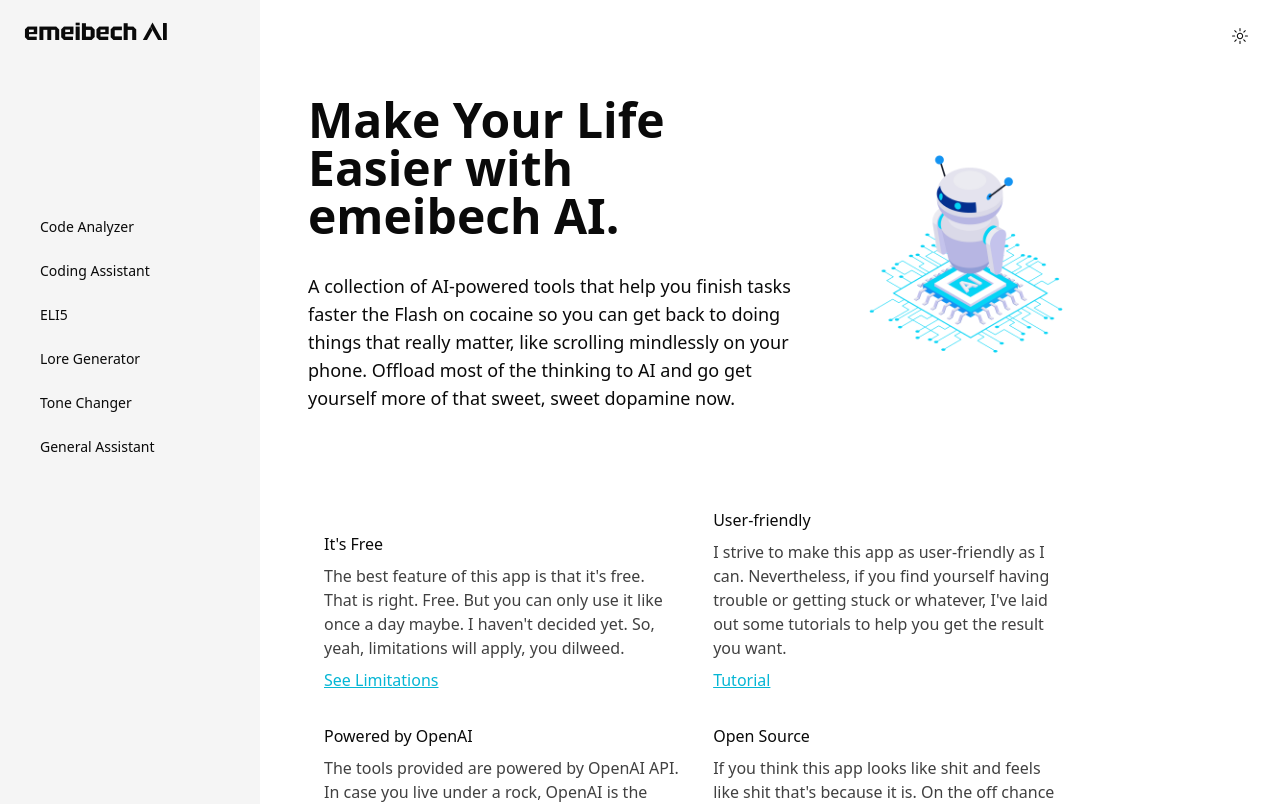
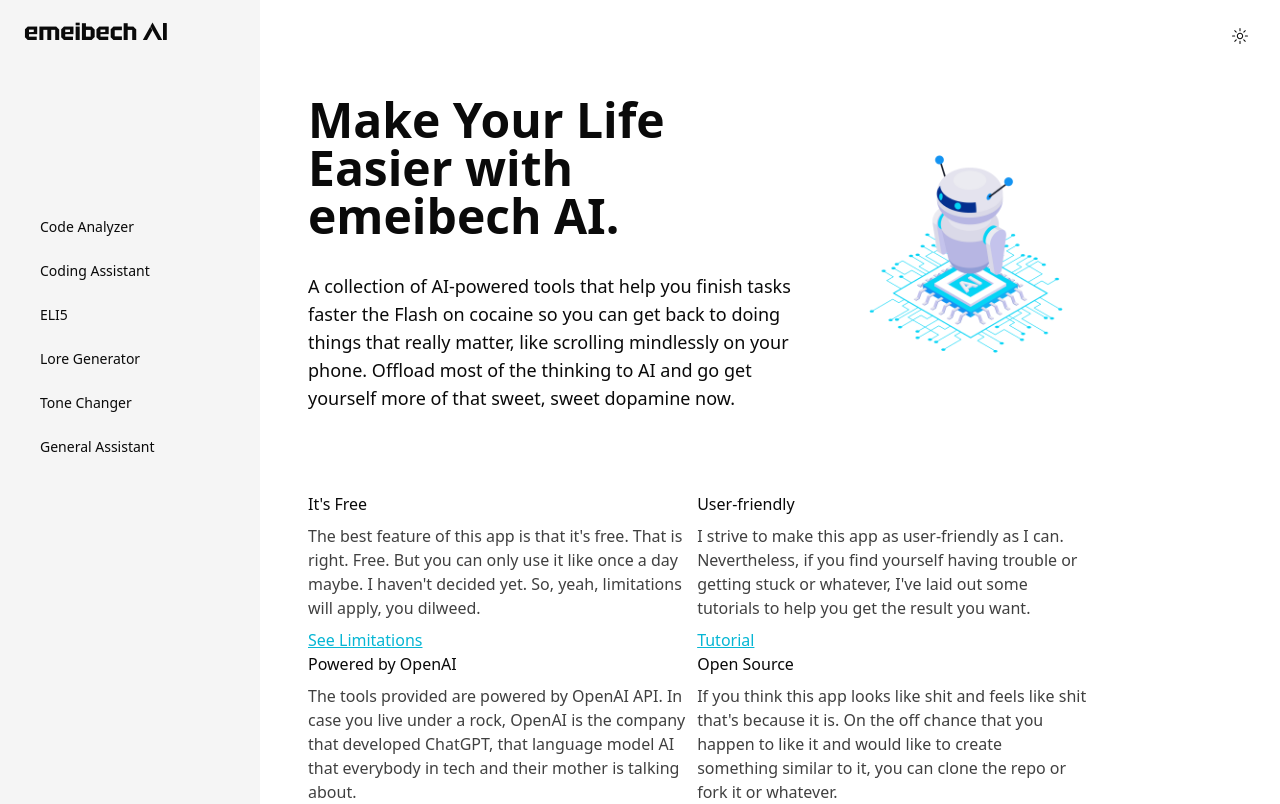
Before and after one commit to emeibech/ai-tools, a React (Vite) app: page / in a window 1280 px wide. Shown: the top 804 px of the page. Built offline with nearby package versions, Linux system fonts and the light colour scheme; no server answers.

Commit message:
Modify default styles of InfoCluster

```diff
--- a/src/layout/main/home/components/InfoCluster.tsx
+++ b/src/layout/main/home/components/InfoCluster.tsx
@@ -14,9 +14,8 @@ export default function InfoCluster(props: Props) {
     <div
       className={cn(
         `${className}`,
-        "p-4 flex flex-col justify-between mx-auto max-w-[640px] gap-2",
-        "2xl:max-w-[480px] 2xl:min-w-[480px] 2xl:min-h-[200px]",
-        "2xl:mx-0 2xl:gap-0",
+        "flex flex-col justify-between mx-auto max-w-[640px] gap-2",
+        "2xl:min-h-[180px]",
       )}
       aria-label={ariaLabel}
       role={role}
```
